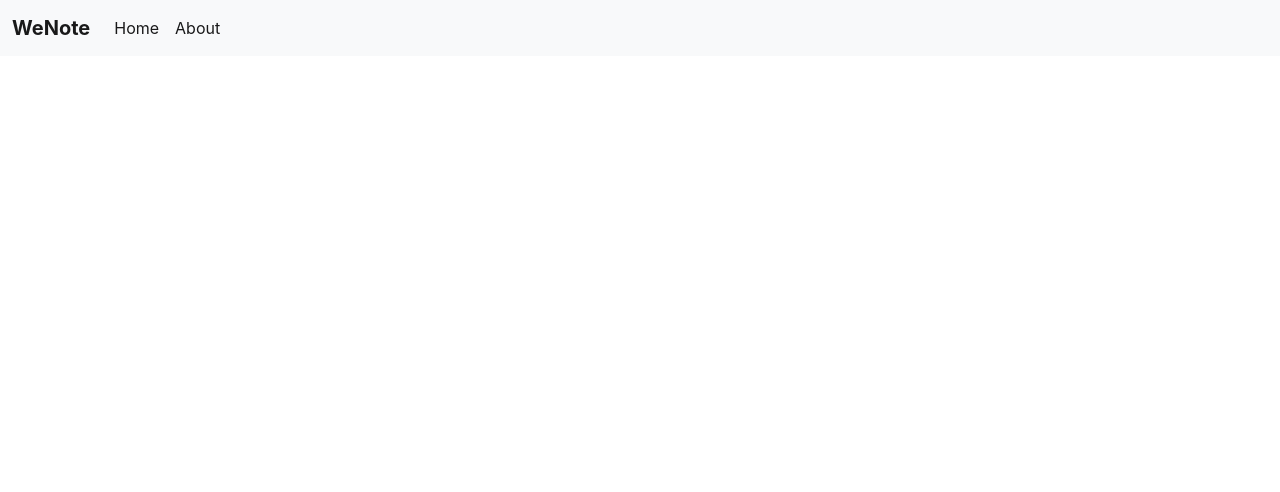
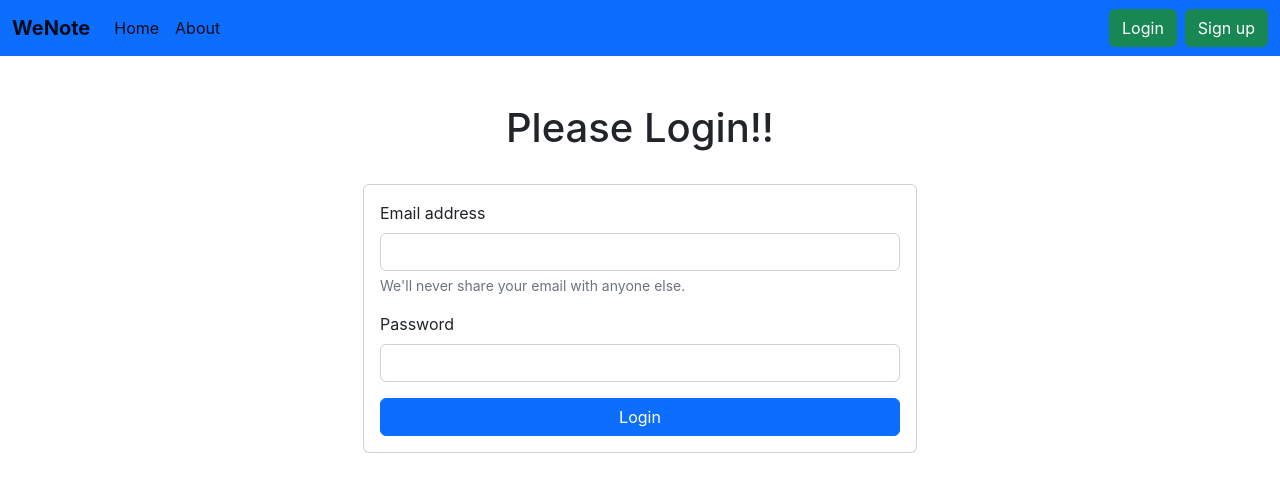
Before and after one commit to ankushmhaskar/We-Note, a React (Create React App) app: page /login in a window 1280 px wide. Before the commit this address had no page. Shown: the top 492 px of the page. Built offline with nearby package versions, Linux system fonts and the light colour scheme.

Commit message:
crud opretion done and login half done

```diff
--- a/src/App.js
+++ b/src/App.js
@@ -9,6 +9,8 @@ import Navbar from './components/Navbar';
 import Home from './components/Home';
 import About from './components/About';
 import NoteState from './context/NoteState';
+import Login from './components/Login';
+import Signup from './components/Signup';
 
 function App() {
   return (
@@ -20,6 +22,8 @@ function App() {
             <Routes>
               <Route exact path="/" element={<Home />} />
               <Route exact path="/about" element={<About />} />
+              <Route exact path="/login" element={<Login />} />
+              <Route exact path="/signup" element={<Signup />} />
             </Routes>
           </Router>
         </NoteState>
--- /dev/null
+++ b/src/components/Login.js
@@ -0,0 +1,55 @@
+import React, { useState } from 'react'
+
+const Login = () => {
+    const host = "http://localhost:5000"
+
+    // onchange
+    const [data, setData] = useState({ email: "", password: "" })
+    const onChange = (e) => {
+        setData({ ...data, [e.target.name]: e.target.value })
+    }
+
+    // onsbmit data
+    const onSubmit = async (e) => {
+        e.preventDefault();
+        // fetch the data call api
+        const response = await fetch(`${host}/api/auth/login`, {
+            method: 'POSt', // *GET, POST, PUT, DELETE, etc.
+            headers: {
+                'Content-Type': 'application/json'
+            },
+            body: JSON.stringify({ email:data.email, password:data.password }) // body data type must match "Content-Type" header
+        });
+        const json = await response.json();
+        if(json.success){
+
+        }
+        else{
+            alert('sorry')
+        }
+        console.log(json)
+    }
+    return (
+        <>
+            <div className='container my-2'>
+                <div className='row p-3'>
+                    <h1 className='text-center p-4'>Please Login!!</h1>
+                    <form onSubmit={onSubmit} className='card p-3 col-md-6 mx-auto'>
+                        <div className="mb-3">
+                            <label htmlFor="email" className="form-label">Email address</label>
+                            <input type="email" className="form-control" id="email" name='email' value={data.email} aria-describedby="emailHelp" onChange={onChange} />
+                            <div id="emailHelp" className="form-text">We'll never share your email with anyone else.</div>
+                        </div>
+                        <div className="mb-3">
+                            <label htmlFor="password" className="form-label">Password</label>
+                            <input type="password" className="form-control" id="password" name='password' value={data.password} onChange={onChange} />
+                        </div>
+                        <button type="submit" className="btn btn-primary">Login</button>
+                    </form>
+                </div>
+            </div>
+        </>
+    )
+}
+
+export default Login
--- a/src/components/Navbar.js
+++ b/src/components/Navbar.js
@@ -4,7 +4,7 @@ const Navbar = () => {
     let location = useLocation();
     return (
         <div>
-            <nav className="navbar navbar-expand-lg bg-light">
+            <nav className="navbar navbar-expand-lg bg-primary">
                 <div className="container-fluid">
                     <Link className="navbar-brand fw-bold active" to="#">WeNote</Link>
                     <button className="navbar-toggler" type="button" data-bs-toggle="collapse" data-bs-target="#navbarSupportedContent" aria-controls="navbarSupportedContent" aria-expanded="false" aria-label="Toggle navigation">
@@ -19,7 +19,10 @@ const Navbar = () => {
                                 <Link className={`nav-link active  ${location.pathname === '/about' ? "fw-bold" : ""}`} to="/about">About</Link>
                             </li>
                         </ul>
-
+                        <form className="d-flex" role="search">
+                            <Link className="btn btn-success mx-2" to={'/login'} type="submit">Login</Link>
+                            <Link className="btn btn-success" to={'/signup'} type="submit">Sign up</Link>
+                        </form>
                     </div>
                 </div>
             </nav>
--- a/src/components/Noteitem.js
+++ b/src/components/Noteitem.js
@@ -2,20 +2,20 @@ import React, { useContext } from 'react'
 import NoteContext from '../context/NoteContext';
 
 const Noteitem = (props) => {
-  const { note } = props;
+  const { note, updateNote } = props;
   const context = useContext(NoteContext)
   const { deleteNote } = context
 
   return (
     <>
-      <div className="col-3">
+      <div className="col-3 my-3  ">
         <div className="card">
           <div className="card-body">
             <h5 className="card-title">{note.title}</h5>
             <h6 className="card-subtitle mb-2 text-muted">{note.description}</h6>
             <p className="card-text">{note.tag}</p>
             <i className="fa-solid fa-trash-can mx-2" onClick={() => { deleteNote(note._id) }}></i>
-            <i className="fa-regular fa-pen-to-square mx-2"></i>
+            <i className="fa-regular fa-pen-to-square mx-2" onClick={() => { updateNote(note) }}></i>
           </div>
         </div>
       </div>
--- a/src/components/Notes.js
+++ b/src/components/Notes.js
@@ -1,19 +1,89 @@
-import React, { useContext } from 'react'
+import React, { useContext, useEffect, useRef, useState } from 'react'
 import NoteContext from '../context/NoteContext'
 import Addnote from './Addnote'
 import Noteitem from './Noteitem'
 
 const Notes = () => {
   const context = useContext(NoteContext)
-  const { notes } = context
+  const { notes, getNote, editNote } = context
+  // useong the ref hook for modal button
+  const ref = useRef(null);
+  const refclose = useRef(null);
+
+  // useEffect of calll the fetchh te api
+  useEffect(() => {
+    getNote();
+    // eslint-disable-next-line
+  }, [])
+
+  // form code
+  const [note, setNote] = useState({ _id: "", etitle: "", edescription: "", etag: "default" })
+
+  // upadteNote usdate the notes
+  const updateNote = (currentNote) => {
+    ref.current.click();
+    setNote({ _id: currentNote._id, etitle: currentNote.title, edescription: currentNote.description, etag: currentNote.tag })
+  }
+
+  // updateClick
+  const updateClick = () => {
+    console.log('updated', note)
+    editNote(note._id, note.etitle, note.edescription, note.etag)
+    refclose.current.click()
+    console.log(refclose)
+
+  }
+  const onChange = (e) => {
+    setNote({ ...note, [e.target.name]: e.target.value })
+  }
+
+
   return (
     <>
       <div className='conatiner'>
         <Addnote />
+        {/* modal */}
+        <button type="button" ref={ref} className="btn btn-primary d-none" data-bs-toggle="modal" data-bs-target="#exampleModal">
+          Launch demo
+        </button>
+        <div className="modal fade" id="exampleModal" tabIndex="-1" aria-labelledby="exampleModalLabel" aria-hidden="true">
+          <div className="modal-dialog">
+            <div className="modal-content">
+              <div className="modal-header">
+                <h5 className="modal-title" id="exampleModalLabel">Edit Note</h5>
+                <button type="button" className="btn-close" data-bs-dismiss="modal" aria-label="Close"></button>
+              </div>
+              <div className="modal-body">
+                {/* moadl form */}
+                <form>
+                  <div className="mb-3">
+                    <label htmlFor="title" className="form-label">Title</label>
+                    <input type="text" className="form-control" id="etitle" name='etitle' onChange={onChange} value={note.etitle} minLength={3} required />
+                  </div>
+                  <div className="mb-3">
+                    <label htmlFor="description" className="form-label">Description</label>
+                    <input type="text" className="form-control" id="edescription" name='edescription' onChange={onChange} value={note.edescription} minLength={5} required />
+                  </div>
+                  <div className="mb-3">
+                    <label htmlFor="tag" className="form-label">tag</label>
+                    <input type="text" className="form-control" id="etag" name='etag' onChange={onChange} value={note.etag} />
+                  </div>
+                </form>
+              </div>
+              <div className="modal-footer">
+                <button type="button" ref={refclose} className="btn btn-secondary" data-bs-dismiss="modal" id='btn'>Close</button>
+                <button disabled={note.etitle.length < 3 || note.edescription.length < 5} type="button" className="btn btn-primary" onClick={updateClick}>Update Note</button>
+              </div>
+            </div>
+          </div>
+        </div>
         <h2 className='my-3'>Your Note</h2>
+        <div className='mx-3'>
+          {notes.length === 0 && "no notes are available add it"}
+        </div>
         <div className='row'>
           {notes.map((note) => {
-            return <Noteitem note={note} key={note._id} />
+            return <Noteitem note={note} updateNote={updateNote} key={note._id} />
           })}
         </div>
       </div>
--- /dev/null
+++ b/src/components/Signup.js
@@ -0,0 +1,11 @@
+import React from 'react'
+
+const Signup = () => {
+  return (
+    <div className='container'>
+      i am sign up
+    </div>
+  )
+}
+
+export default Signup
--- a/src/context/NoteState.js
+++ b/src/context/NoteState.js
@@ -2,45 +2,89 @@ import React, { useState } from "react";
 import NoteContext from "./NoteContext";
 
 const NoteState = (props) => {
-    const notesInitial = [
-        {
-            "_id": "63353f811122217ebc654d34",
-            "user": "63345c78d6cba4920820a291",
-            "title": "market",
-            "description": "going the market and buy a shoes",
-            "tag": "optional",
-            "date": "2022-09-29T06:47:29.754Z",
-            "__v": 0
-        }
-    ]
+    const host = "http://localhost:5000"
+    const notesInitial = []
     const [notes, setNotes] = useState(notesInitial)
 
+    // get all notes
+    const getNote = async () => {
+        // api
+        const response = await fetch(`${host}/api/notes/fetchallnotes`, {
+            method: 'GET', // *GET, POST, PUT, DELETE, etc.
+            headers: {
+                'Content-Type': 'application/json',
+                'auth-token': 'eyJhbGciOiJIUzI1NiIsInR5cCI6IkpXVCJ9.eyJ1c2VyIjp7ImlkIjoiNjMzNDVjNzhkNmNiYTQ5MjA4MjBhMjkxIn0sImlhdCI6MTY2NDQyNjk0N30.OzGWnevVbJp2JmjqqoovkvE6h1eA_IpdidwwRKZYzeY'
+            },
+        });
+        const json = await response.json();
+        console.log(json)
+        setNotes(json)
+    }
     // add note
-    const addNote = (title, description, tag) => {
+    const addNote = async (title, description, tag) => {
         // api
-        const note = {
-            "_id": "63353f811ddddddd122217ebc654d34",
-            "user": "63345c78d6cba492ddfdfd0820a291",
-            "title": title,
-            "description": description,
-            "tag": tag,
-            "date": "2022-09-29T06:47:29.754Z",
-            "__v": 0
-        }
+        const response = await fetch(`${host}/api/notes/addnote`, {
+            method: 'POST', // *GET, POST, PUT, DELETE, etc.
+            headers: {
+                'Content-Type': 'application/json',
+                'auth-token': 'eyJhbGciOiJIUzI1NiIsInR5cCI6IkpXVCJ9.eyJ1c2VyIjp7ImlkIjoiNjMzNDVjNzhkNmNiYTQ5MjA4MjBhMjkxIn0sImlhdCI6MTY2NDQyNjk0N30.OzGWnevVbJp2JmjqqoovkvE6h1eA_IpdidwwRKZYzeY'
+            },
+            body: JSON.stringify({ title, description, tag }) // body data type must match "Content-Type" header
+        });
+        const note = await response.json();
         setNotes(notes.concat(note))
     }
     // delete note
-    const deleteNote = (_id) => {
-        console.log("deletd" + _id);
-        const newNotes = notes.filter((note) => { return !note._id === _id })
-        console.log(newNotes)
+    const deleteNote = async (_id) => {
+        // call api
+        const response = await fetch(`${host}/api/notes/deletenote/${_id}`, {
+            method: 'DELETE', // *GET, POST, PUT, DELETE, etc.
+            headers: {
+                'Content-Type': 'application/json',
+                'auth-token': 'eyJhbGciOiJIUzI1NiIsInR5cCI6IkpXVCJ9.eyJ1c2VyIjp7ImlkIjoiNjMzNDVjNzhkNmNiYTQ5MjA4MjBhMjkxIn0sImlhdCI6MTY2NDQyNjk0N30.OzGWnevVbJp2JmjqqoovkvE6h1eA_IpdidwwRKZYzeY'
+            },
+            body: JSON.stringify() // body data type must match "Content-Type" header
+        });
+
+        const json = await response.json();
+        console.log(json)
+        const newNotes = notes.filter((note) => { return note._id !== _id })
         setNotes(newNotes)
     }
+
+
+
+
+
     // edit note
-    const editNote = () => {
+    const editNote = async (_id, title, description, tag,) => {
+        // CALL THE API
+        const response = await fetch(`${host}/api/notes/updatenote/${_id}`, {
+            method: 'PUT', // *GET, POST, PUT, DELETE, etc.
+            headers: {
+                'Content-Type': 'application/json',
+                'auth-token': 'eyJhbGciOiJIUzI1NiIsInR5cCI6IkpXVCJ9.eyJ1c2VyIjp7ImlkIjoiNjMzNDVjNzhkNmNiYTQ5MjA4MjBhMjkxIn0sImlhdCI6MTY2NDQyNjk0N30.OzGWnevVbJp2JmjqqoovkvE6h1eA_IpdidwwRKZYzeY'
+            },
+            body: JSON.stringify({ title, description, tag }) // body data type must match "Content-Type" header
+        });
+        const json = await response.json();
+        console.log(json)
+        // create a new notes for upadte and use the setnotes useState
+        let newNotes = JSON.parse(JSON.stringify(notes));
+        // logic of client edit
+        for (let index = 0; index < newNotes.length; index++) {
+            const element = newNotes[index];
+            if (element._id === _id) {
+                newNotes[index] = title
+                newNotes[index] = description
+                newNotes[index] = tag
+                break;
+            }
+            setNotes(newNotes)
 
+        }
     }
 
-    return <NoteContext.Provider value={{ notes, addNote, deleteNote, editNote }} >{props.children}</NoteContext.Provider>
+    return <NoteContext.Provider value={{ notes, addNote, deleteNote, editNote, getNote }} >{props.children}</NoteContext.Provider>
 }
 export default NoteState;
```
Also changed, not shown: src/components/Addnote.js (+6 -5 lines).
